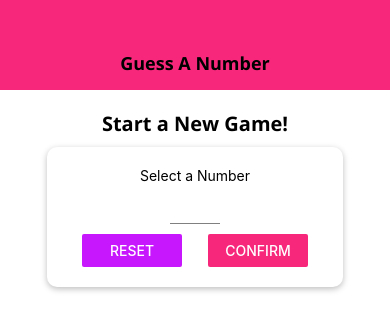
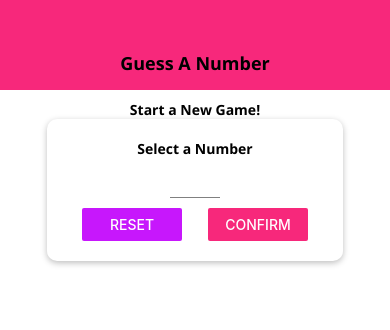
Before and after one commit to knightmac19/NumberGuess, a React Native app: screen / in a window 390 px wide. Shown: the top 330 px of the page. Built offline with nearby package versions, Linux system fonts and the light colour scheme.

Commit message:
adding custom font through component wrapping

```diff
--- /dev/null
+++ b/components/BodyText.js
@@ -0,0 +1,12 @@
+import React from 'react';
+import  { Text, StyleSheet } from 'react-native';
+
+const BodyText = props => <Text style={styles.body}>{props.children}</Text>;
+
+const styles = StyleSheet.create({
+  body: {
+    fontFamily: 'open-sans-bold'
+  }
+});
+
+export default BodyText;
--- a/screens/StartGameScreen.js
+++ b/screens/StartGameScreen.js
@@ -14,6 +14,7 @@ import Card from '../components/Card';
 import Colors from '../constants/colors';
 import Input from '../components/Input';
 import NumberContainer from '../components/NumberContainer';
+import BodyText from '../components/BodyText';
 
 const StartGameScreen = props => {
   const [enteredValue, setEnteredValue] = useState('');
@@ -51,7 +52,7 @@ const StartGameScreen = props => {
   if (confirmed) {
     confirmedOutput = (
       <Card style={styles.summaryContainer}>
-        <Text>You Selected</Text>
+        <BodyText>You Selected</BodyText>
           <NumberContainer>{selectedNumber}</NumberContainer>
           <Button
             title="START GAME!"
@@ -64,10 +65,10 @@ const StartGameScreen = props => {
   return (
     <TouchableWithoutFeedback onPress={() => Keyboard.dismiss()} >
       <View style={styles.screen} >
-        <Text style={styles.title} >Start a New Game!</Text>
+        <BodyText style={styles.title} >Start a New Game!</BodyText>
         <Card style={styles.inputContainer} >
 
-          <Text>Select a Number</Text>
+          <BodyText>Select a Number</BodyText>
           <Input
             style={styles.input}
             blurOnSubmit
```
